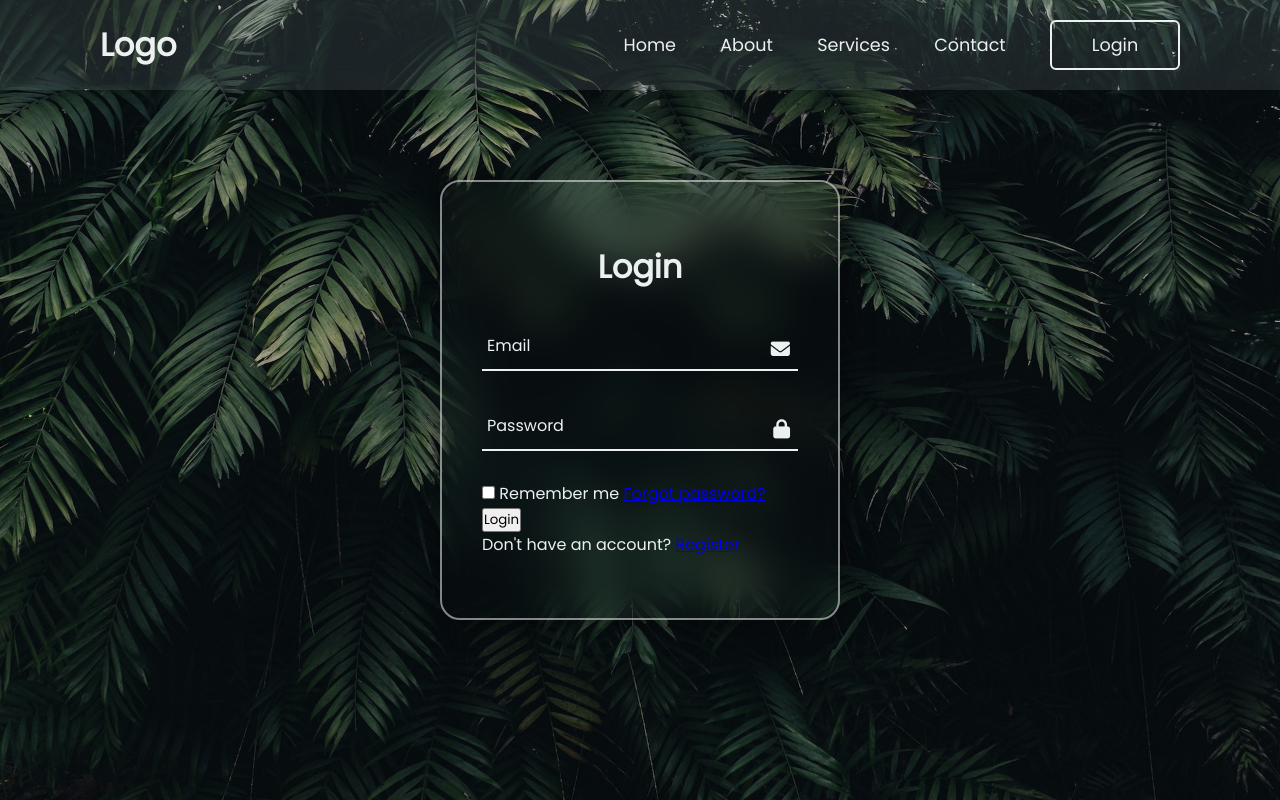
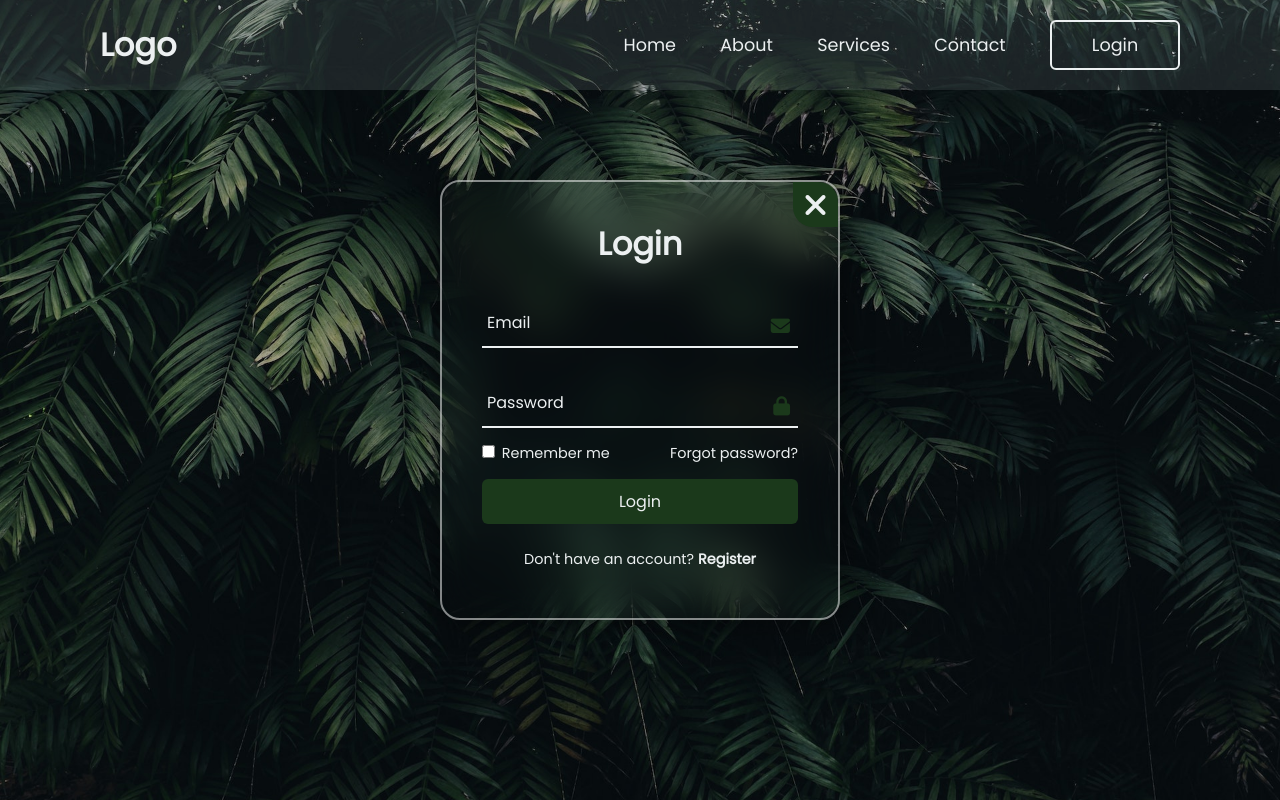
Before and after one commit to lukas1388/login-register, a plain HTML site: page index.html in a window 1280 px wide. Drawn offline with Linux system fonts and the light colour scheme.

Commit message:
Add html code to icon and add css code to next elements on form

```diff
--- a/css/style.css
+++ b/css/style.css
@@ -105,6 +105,28 @@ header {
     padding: 40px;
 }
 
+.icon-close {
+    position: absolute;
+    top: 0;
+    right: 0;
+    width: 45px;
+    height: 45px;
+    background-color: #1b391b;
+    font-size: 2em;
+    display: flex;
+    justify-content: center;
+    align-items: center;
+    border-bottom-left-radius: 20px;
+    border-top-right-radius: 20px;
+    cursor: pointer;
+    z-index: 1;
+    transition: .5s;
+}
+
+.icon-close:hover {
+    background-color: #152e15;
+}
+
 .form-box h2 {
     font-size: 2em;
     text-align: center;
@@ -147,6 +169,61 @@ header {
     right: 8px;
     font-size: 1.2em;
     line-height: 57px;
+    color: #1b391b;
+}
+
+.remember-forgot {
+    font-size: .9em;
+    margin: -15px 0 15px;
+    display: flex;
+    justify-content: space-between;
+}
+
+.remember-forgot label input {
+    accent-color: #1b391b;;
+    margin-right: 3px;
+}
+
+.remember-forgot a {
+    color: #ecf0f1;
+    text-decoration: none;
+}
+
+.remember-forgot a:hover {
+    text-decoration: underline;
+}
+
+.btn {
+    width: 100%;
+    height: 45px;
+    background-color: #1b391b;
+    color: #ecf0f1;
+    border: none;
+    border-radius: 6px;
+    cursor: pointer;
+    font-size: 1em;
+    transition: .7s;
+}
+
+.btn:hover {
+    background-color: #152e15;
+}
+
+.login-register {
+    font-size: .9em;
+    /* color: #ecf0f1; */
+    text-align: center;
+    margin: 25px 0 10px 0;
+}
+
+.login-register p a {
+    color: #ecf0f1;
+    text-decoration: none;
+    font-weight: 600;
+}
+
+.login-register p a:hover {
+    text-decoration: underline;
 }
 
 /* END OF WRAPPER */
--- a/index.html
+++ b/index.html
@@ -25,6 +25,10 @@
     </header>
 
     <div class="wrapper">
+        <span class="icon-close">
+            <i class="fa-solid fa-xmark"></i>
+        </span>
+
         <div class="form-box login">
             <h2>Login</h2>
             <form action="#">
```
